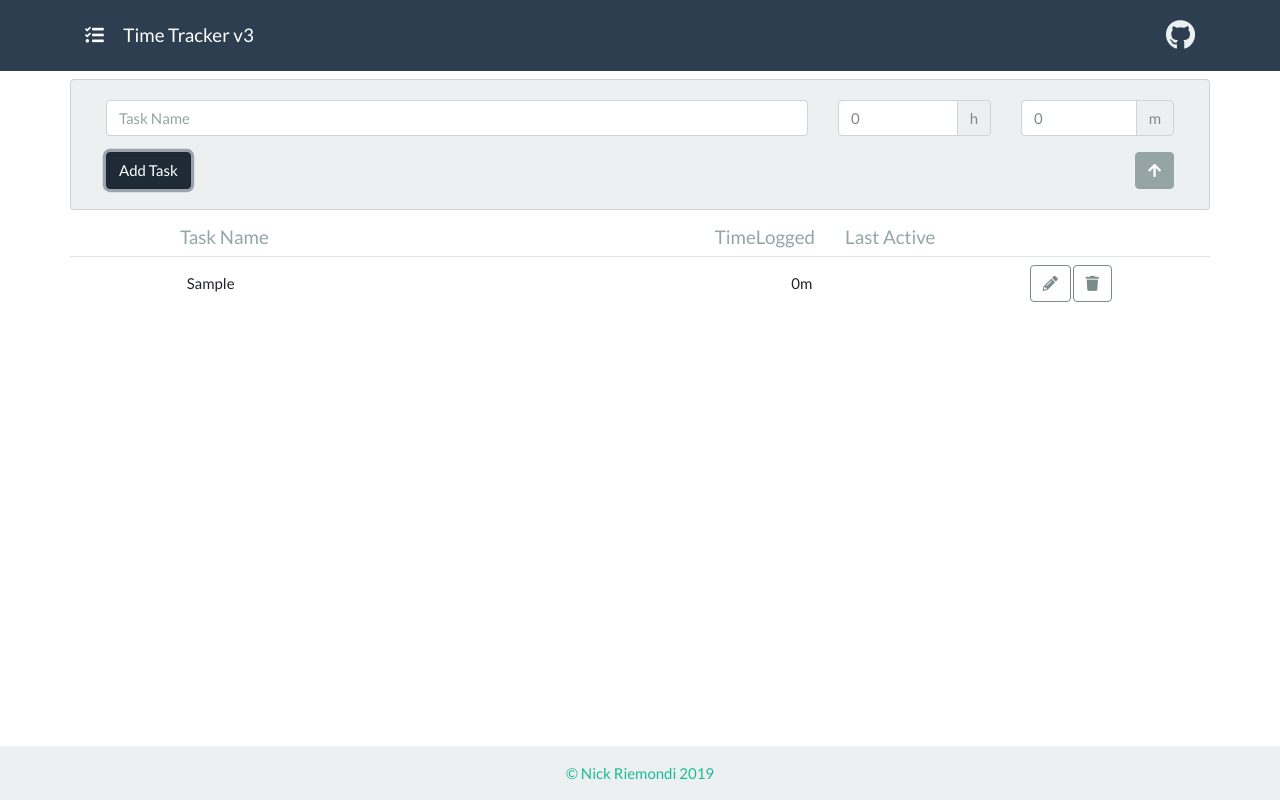
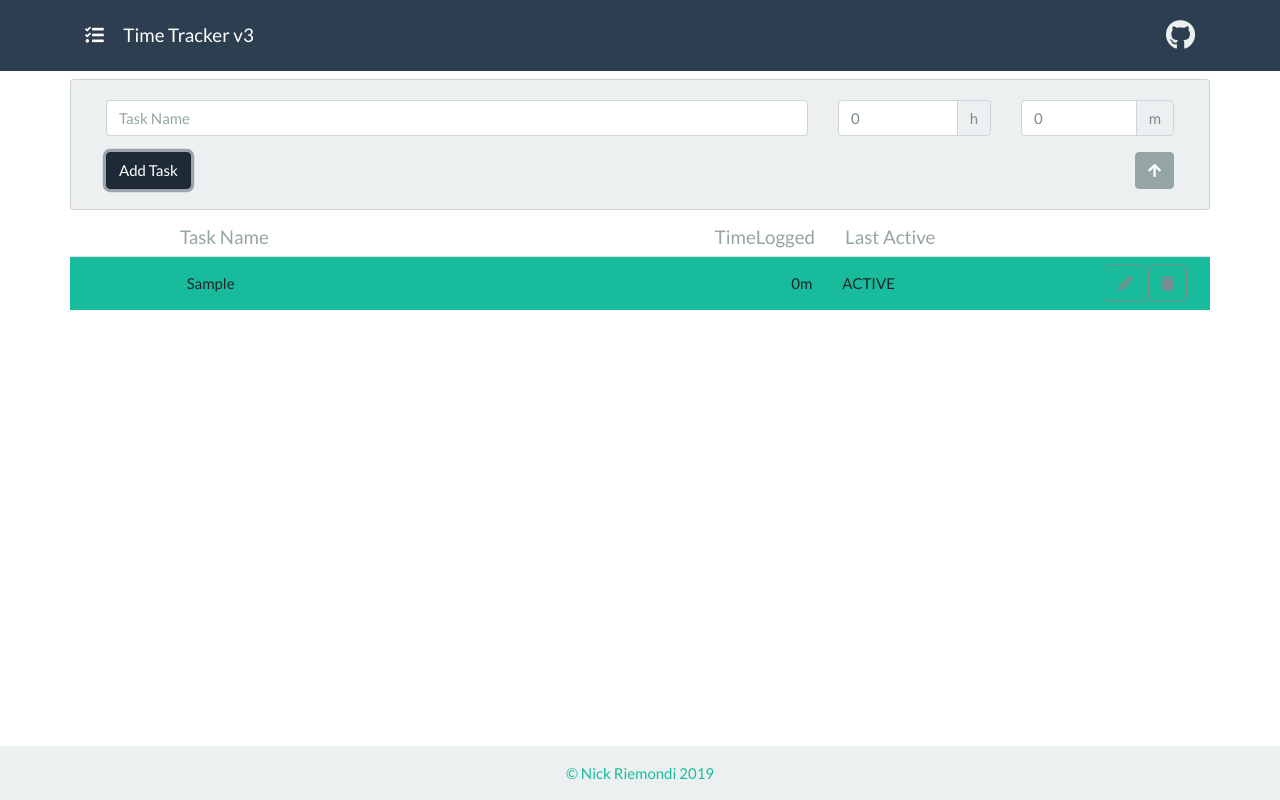
Before and after one commit to nickrie/time-tracker-vue, a Vue app: page / in a window 1280 px wide. Both pictures are taken after typing "Sample" into the empty fields and a click on the button "Add Task". Built offline with nearby package versions, Linux system fonts and the light colour scheme.

Commit message:
stoppedTask bg-color, new tasks are now started, prevented stopping a task being edited to prevent overwriting the logged time

```diff
--- a/src/App.vue
+++ b/src/App.vue
@@ -95,6 +95,8 @@ export default {
       this.tasks = [task, ...this.tasks];
       // Update LS
       window.localStorage.setItem("tasks", JSON.stringify(this.tasks));
+      // Start the task
+      this.toggleTask(task);
     },
 
     // Update a task
--- a/src/components/Task.vue
+++ b/src/components/Task.vue
@@ -3,7 +3,8 @@
     class="row row-task border-top p-2 align-items-center"
     v-bind:class="{
       'bg-success':task.started !== null,
-      'bg-primary text-light':editTaskId === task.id && task.started === null
+      'bg-primary text-light':editTaskId === task.id && task.started === null,
+      'bg-danger':stoppedTaskId === task.id
     }"
     @click="toggleTask"
   >
@@ -29,7 +30,7 @@
     <div class="col col-2">
       <LastActive v-bind:isActive="isActive" v-bind:last="task.last" v-bind:now="nowDate"/>
     </div>
-    <div class="col col-2">
+    <div class="col col-2 text-right">
       <TaskButtons
         v-bind:task="task"
         v-bind:disabled="editTaskId !== null"
@@ -89,6 +90,13 @@ export default {
       ) {
         return;
       }
+      // Prevent the user from stopping a task that is being edited
+      else if (this.editTaskId === this.task.id && this.task.started !== null) {
+        alert(
+          "Sorry, you must complete editing this task before you can stop it."
+        );
+        return false;
+      }
 
       // Otherwise toggle the task
       this.$emit("toggle-task", this.task);
```
